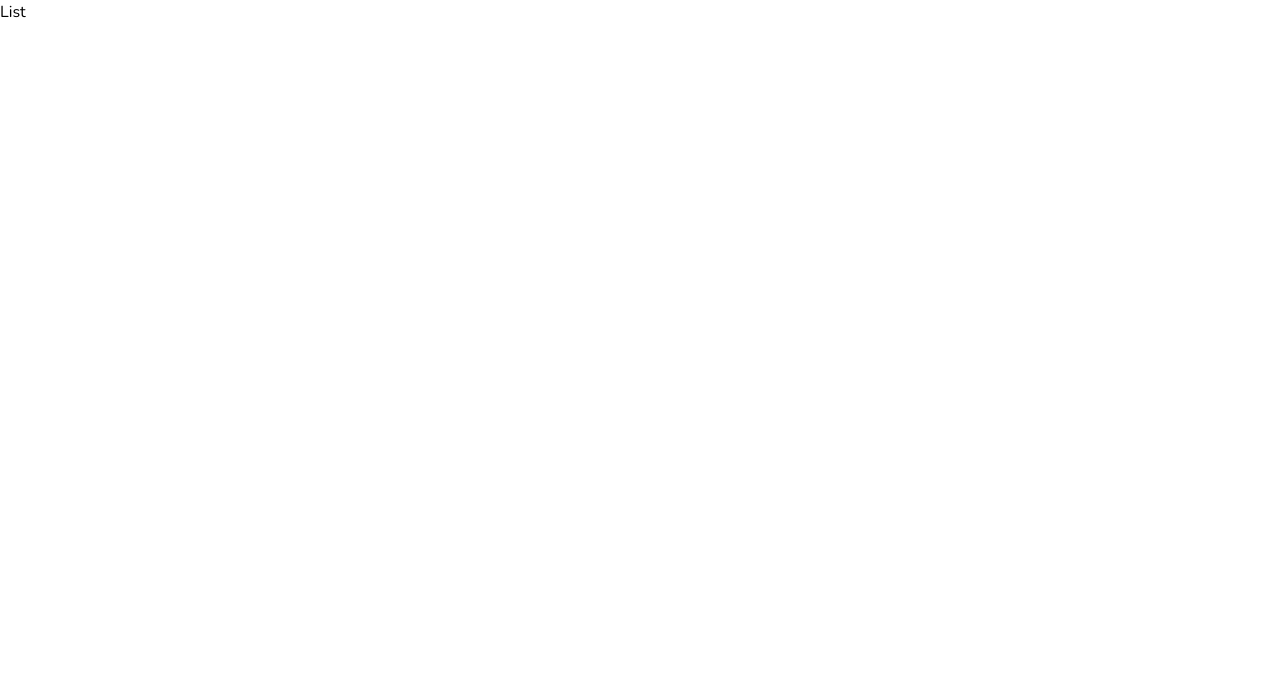
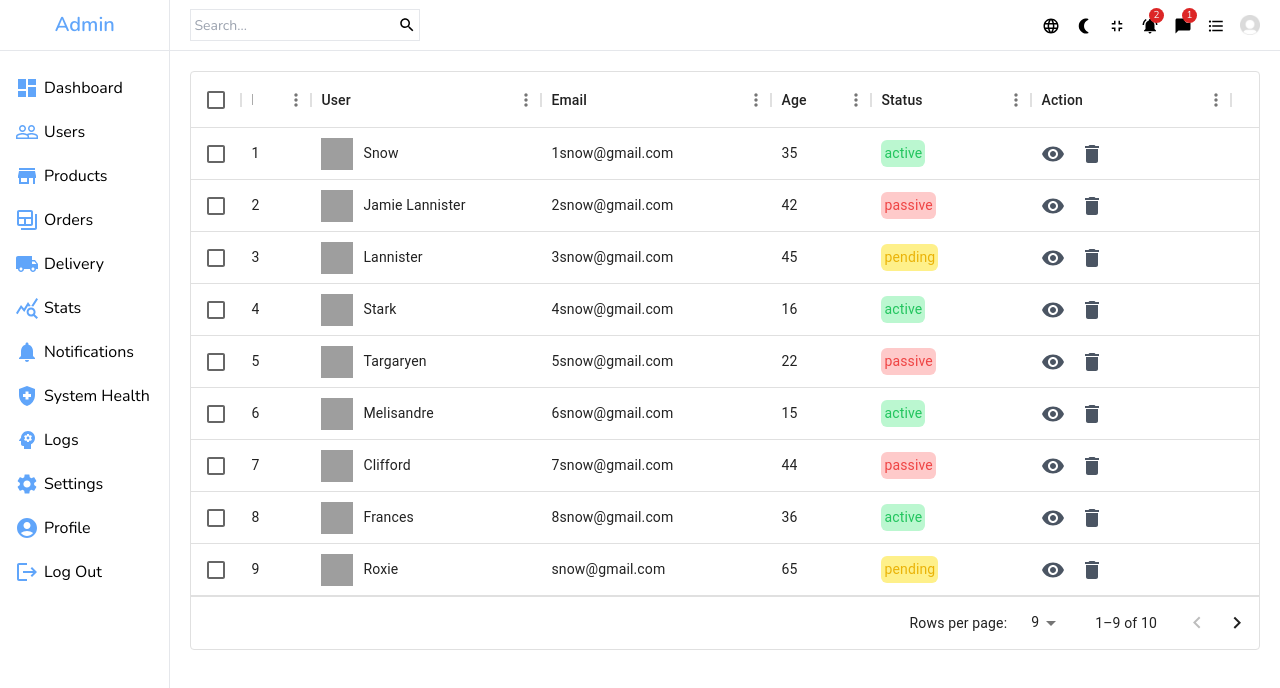
Before and after one commit to mustafa-khaled/Admin-Dashboard, a React (Vite) app: page /users in a window 1280 px wide. Shown: the top 688 px of the page. Built offline with nearby package versions, Linux system fonts and the light colour scheme; grey boxes are pictures that could not be loaded.

Commit message:
create users table using mui table

```diff
--- a/package.json
+++ b/package.json
@@ -15,6 +15,7 @@
     "@fortawesome/fontawesome-free": "^6.4.2",
     "@mui/icons-material": "^5.14.8",
     "@mui/material": "^5.14.8",
+    "@mui/x-data-grid": "^6.13.0",
     "react": "^18.2.0",
     "react-circular-progressbar": "^2.1.0",
     "react-dom": "^18.2.0",
--- /dev/null
+++ b/src/components/table/Data.jsx
@@ -0,0 +1,165 @@
+import RemoveRedEyeIcon from "@mui/icons-material/RemoveRedEye";
+import DeleteIcon from "@mui/icons-material/Delete";
+import { Link } from "react-router-dom";
+
+export const userColumns = [
+  { field: "id", headerName: "ID", width: 70 },
+  {
+    field: "user",
+    headerName: "User",
+    width: 230,
+    renderCell: (params) => {
+      return (
+        <div className="flex items-center gap-[10px]">
+          <img
+            className="w-[32px] h-[32px]"
+            src={params.row.img}
+            alt="avatar"
+          />
+          {params.row.username}
+        </div>
+      );
+    },
+  },
+  {
+    field: "email",
+    headerName: "Email",
+    width: 230,
+  },
+
+  {
+    field: "age",
+    headerName: "Age",
+    width: 100,
+  },
+  {
+    field: "status",
+    headerName: "Status",
+    width: 160,
+    renderCell: (params) => {
+      return (
+        <div
+          className={`${
+            params.row.status === "active" &&
+            " text-green-500 bg-green-200 p-[3px] rounded-md"
+          }
+          ${
+            params.row.status === "pending" &&
+            " text-yellow-500 bg-yellow-200 p-[3px] rounded-md"
+          }
+            ${
+              params.row.status === "passive" &&
+              " text-red-500 bg-red-200 p-[3px] rounded-md"
+            }
+          `}>
+          {params.row.status}
+        </div>
+      );
+    },
+  },
+];
+
+export const userRows = [
+  {
+    id: 1,
+    username: "Snow",
+    img: "https://images.pexels.com/photos/1820770/pexels-photo-1820770.jpeg?auto=compress&cs=tinysrgb&dpr=2&w=500",
+    status: "active",
+    email: "1snow@gmail.com",
+    age: 35,
+  },
+  {
+    id: 2,
+    username: "Jamie Lannister",
+    img: "https://images.pexels.com/photos/1820770/pexels-photo-1820770.jpeg?auto=compress&cs=tinysrgb&dpr=2&w=500",
+    email: "2snow@gmail.com",
+    status: "passive",
+    age: 42,
+  },
+  {
+    id: 3,
+    username: "Lannister",
+    img: "https://images.pexels.com/photos/1820770/pexels-photo-1820770.jpeg?auto=compress&cs=tinysrgb&dpr=2&w=500",
+    email: "3snow@gmail.com",
+    status: "pending",
+    age: 45,
+  },
+  {
+    id: 4,
+    username: "Stark",
+    img: "https://images.pexels.com/photos/1820770/pexels-photo-1820770.jpeg?auto=compress&cs=tinysrgb&dpr=2&w=500",
+    email: "4snow@gmail.com",
+    status: "active",
+    age: 16,
+  },
+  {
+    id: 5,
+    username: "Targaryen",
+    img: "https://images.pexels.com/photos/1820770/pexels-photo-1820770.jpeg?auto=compress&cs=tinysrgb&dpr=2&w=500",
+    email: "5snow@gmail.com",
+    status: "passive",
+    age: 22,
+  },
+  {
+    id: 6,
+    username: "Melisandre",
+    img: "https://images.pexels.com/photos/1820770/pexels-photo-1820770.jpeg?auto=compress&cs=tinysrgb&dpr=2&w=500",
+    email: "6snow@gmail.com",
+    status: "active",
+    age: 15,
+  },
+  {
+    id: 7,
+    username: "Clifford",
+    img: "https://images.pexels.com/photos/1820770/pexels-photo-1820770.jpeg?auto=compress&cs=tinysrgb&dpr=2&w=500",
+    email: "7snow@gmail.com",
+    status: "passive",
+    age: 44,
+  },
+  {
+    id: 8,
+    username: "Frances",
+    img: "https://images.pexels.com/photos/1820770/pexels-photo-1820770.jpeg?auto=compress&cs=tinysrgb&dpr=2&w=500",
+    email: "8snow@gmail.com",
+    status: "active",
+    age: 36,
+  },
+  {
+    id: 9,
+    username: "Roxie",
+    img: "https://images.pexels.com/photos/1820770/pexels-photo-1820770.jpeg?auto=compress&cs=tinysrgb&dpr=2&w=500",
+    email: "snow@gmail.com",
+    status: "pending",
+    age: 65,
+  },
+  {
+    id: 10,
+    username: "Roxie",
+    img: "https://images.pexels.com/photos/1820770/pexels-photo-1820770.jpeg?auto=compress&cs=tinysrgb&dpr=2&w=500",
+    email: "snow@gmail.com",
+    status: "active",
+    age: 65,
+  },
+];
+
+export const actionColumn = [
+  {
+    field: "action",
+    headerName: "Action",
+    width: 200,
+    renderCell: (params) => {
+      return (
+        <div className="flex items-center gap-[15px]">
+          <Link to="/users/test">
+            <div className="cursor-pointer text-gray-600">
+              <RemoveRedEyeIcon />
+            </div>
+          </Link>
+          <div className="cursor-pointer">
+            <DeleteIcon className="text-gray-600" />
+          </div>
+        </div>
+      );
+    },
+  },
+];
--- /dev/null
+++ b/src/components/table/DataTable.jsx
@@ -0,0 +1,22 @@
+import { DataGrid } from "@mui/x-data-grid";
+import { userRows, userColumns, actionColumn } from "./Data";
+
+function DataTable() {
+  return (
+    <div className="p-[20px]">
+      <DataGrid
+        rows={userRows}
+        columns={userColumns.concat(actionColumn)}
+        initialState={{
+          pagination: {
+            paginationModel: { page: 0, pageSize: 9 },
+          },
+        }}
+        pageSizeOptions={[5, 9, 10]}
+        checkboxSelection
+      />
+    </div>
+  );
+}
+
+export default DataTable;
--- a/src/pages/Home.jsx
+++ b/src/pages/Home.jsx
@@ -6,7 +6,7 @@ import HomeTable from "../components/homeTable/HomeTable";
 
 function Home() {
   return (
-    <div className="flex">
+    <div className="flex w-full">
       <SideBar />
       <div className="grow-[6]">
         <Navbar />
--- a/src/pages/List.jsx
+++ b/src/pages/List.jsx
@@ -1,5 +1,17 @@
+import DataTable from "../components/table/DataTable";
+import Navbar from "../components/navbar/Navbar";
+import SideBar from "../components/sideBar/SideBar";
+
 function List() {
-  return <div>List</div>;
+  return (
+    <div className="flex w-full">
+      <SideBar />
+      <div className="grow-[6]">
+        <Navbar />
+        <DataTable />
+      </div>
+    </div>
+  );
 }
 
 export default List;
```
Also changed, not shown: 1 other file (tests, documents, lock files or other folders).
